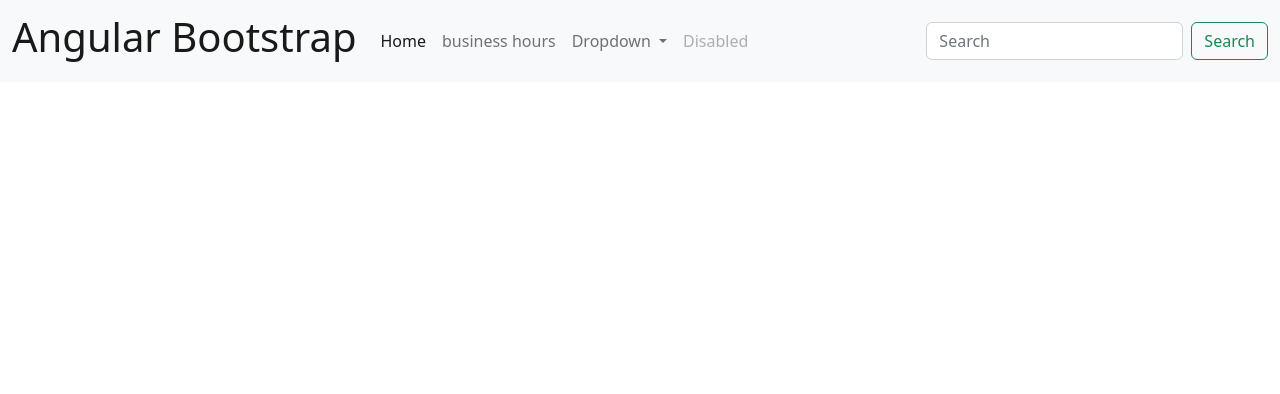
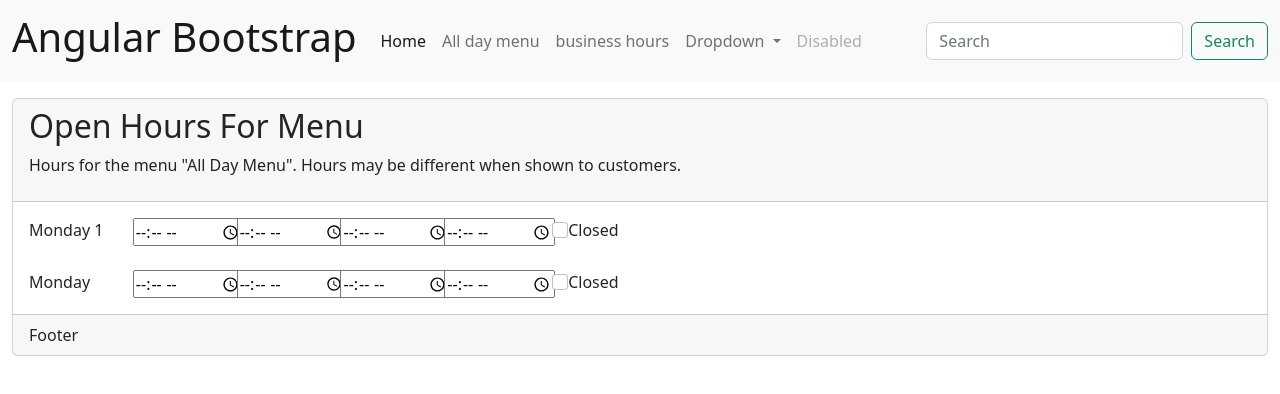
Before and after one commit to elteyab/shiny-engine, an Angular app: page /all_day_menu in a window 1280 px wide. Before the commit this address led to /. Shown: the top 394 px of the page. Built offline with nearby package versions, Linux system fonts and the light colour scheme.

Commit message:
funk this sh

```diff
--- /dev/null
+++ b/src/app/Pages/Business/all-day-menu/all-day-menu.component.html
@@ -0,0 +1,37 @@
+<ng-container>
+  <div class="card">
+    <div class="card-header">
+      <h2>Open Hours For Menu</h2>
+      <p>Hours for the menu "All Day Menu". Hours may be different when shown to customers.</p>
+    </div>
+    <form [formGroup]="workHoursForm2" (ngSubmit)="submit()">
+      <!--    <div class="card-body" *ngFor="let item of daysTime">-->
+      <div class="card-body">
+        <div class="row">
+          <div class="col-1">Monday {{daysTime.days[0].day}}</div>
+          <!--        <div class="col-1"><input type="time" formControlName="morningStartTime" [(ngModel)]="workHoursForm.morningStartTime"></div>-->
+          <div class="col-1"><input type="time" formControlName="morningStartTime"></div>
+          <div class="col-1"><input type="time" name="morningCloseTime"></div>
+          <div class="col-1"><input type="time" name="afterNoonStartTime"></div>
+          <div class="col-1"><input type="time" name="afterNoonCloseTime"></div>
+          <div class="col-2"><input class="form-check-input ms-lg-1" formControlName="isClosed"
+                                    type="checkbox">
+            <span class="pt-0">Closed</span></div>
+        </div>
+
+        <div class="row pt-4">
+          <div class="col-1">Monday</div>
+          <div class="col-1"><input type="time" name="morningStartTime"></div>
+          <div class="col-1"><input type="time" name="morningCloseTime"></div>
+          <div class="col-1"><input type="time" name="afterNoonStartTime"></div>
+          <div class="col-1"><input type="time" name="afterNoonCloseTime"></div>
+          <div class="col-2"><input class="form-check-input ms-lg-1" type="checkbox">
+            <span class="pt-0">Closed</span></div>
+        </div>
+      </div>
+    </form>
+    <div class="card-footer">Footer</div>
+  </div>
+
+
+</ng-container>
--- /dev/null
+++ b/src/app/Pages/Business/all-day-menu/all-day-menu.component.ts
@@ -0,0 +1,97 @@
+import {Component} from '@angular/core';
+import {FormGroup, FormControl, Validators, FormBuilder} from '@angular/forms';
+
+@Component({
+  selector: 'app-all-day-menu',
+  templateUrl: './all-day-menu.component.html',
+  styleUrls: ['./all-day-menu.component.css']
+})
+export class AllDayMenuComponent {
+
+  workHoursForm2: FormGroup;
+
+  // workHoursForm: any;
+  public daysTime: any;
+
+  constructor(private fb: FormBuilder) {
+
+    this.workHoursForm2 = new FormGroup({
+      day: new FormControl(),
+      morningStartTime: new FormControl(),
+      morningCloseTime: new FormControl(),
+      afterNoonStartTime: new FormControl(),
+      afterNoonCloseTime: new FormControl(),
+      isClosed: new FormControl()
+    });
+// this.workHoursForm2 = this
+    this.daysTime = this.demoData();
+    console.log("days: ", this.demoData())
+  }
+
+  demoData() {
+    return {
+      "days": [
+        {
+          "day": "1",
+          "morningStartTime": "09:30",
+          "morningCloseTime": "09:30",
+          "afterNoonStartTime": "15: 20",
+          "afterNoonCloseTime": "10:19",
+          "isClosed": true
+        },
+        {
+          "day": "2",
+          "morningStartTime": "09:30",
+          "morningCloseTime": "09:30",
+          "afterNoonStartTime": "15: 20",
+          "afterNoonCloseTime": "10:19",
+          "isClosed": false
+        },
+        {
+          "day": "3",
+          "morningStartTime": "09:30",
+          "morningCloseTime": "09:30",
+          "afterNoonStartTime": "15: 20",
+          "afterNoonCloseTime": "10:19",
+          "isClosed": false
+        },
+        {
+          "day": "4",
+          "morningStartTime": "09:30",
+          "morningCloseTime": "09:30",
+          "afterNoonStartTime": "15: 20",
+          "afterNoonCloseTime": "10:19",
+          "isClosed": false
+        },
+        {
+          "day": "5",
+          "morningStartTime": "09:30",
+          "morningCloseTime": "09:30",
+          "afterNoonStartTime": "15: 20",
+          "afterNoonCloseTime": "10:19",
+          "isClosed": false
+        },
+        {
+          "day": "6",
+          "morningStartTime": "09:30",
+          "morningCloseTime": "09:30",
+          "afterNoonStartTime": "15: 20",
+          "afterNoonCloseTime": "10:19",
+          "isClosed": false
+        },
+        {
+          "day": "7",
+          "morningStartTime": "09:30",
+          "morningCloseTime": "09:30",
+          "afterNoonStartTime": "15: 20",
+          "afterNoonCloseTime": "10:19",
+          "isClosed": false
+        },
+      ]
+    }
+  }
+
+  submit() {
+    console.log("print: ", this.workHoursForm2.value);
+  }
+}
--- a/src/app/Pages/Business/business-hours/business-hours.component.ts
+++ b/src/app/Pages/Business/business-hours/business-hours.component.ts
@@ -24,8 +24,8 @@ export class BusinessHoursComponent {
 
   newAdditional(): FormGroup {
     return this.fb.group({
-      qty: '',
-      price: '',
+      special_hours: '',
+      special_hours2: '',
     })
   }
 
--- a/src/app/app-routing.module.ts
+++ b/src/app/app-routing.module.ts
@@ -1,13 +1,17 @@
 import {NgModule} from '@angular/core';
 import {RouterModule, Routes} from '@angular/router';
 import {BusinessHoursComponent} from "./Pages/Business/business-hours/business-hours.component";
+import {AllDayMenuComponent} from "./Pages/Business/all-day-menu/all-day-menu.component";
+import {FormsModule, ReactiveFormsModule} from "@angular/forms";
 
 const routes: Routes = [
+  {path: 'all_day_menu', component: AllDayMenuComponent},
   {path: 'business_hours', component: BusinessHoursComponent}
 ];
 
 @NgModule({
-  imports: [RouterModule.forRoot(routes)],
+  imports: [RouterModule.forRoot(routes), FormsModule,
+    ReactiveFormsModule],
   exports: [RouterModule]
 })
 export class AppRoutingModule {
--- a/src/app/app.component.html
+++ b/src/app/app.component.html
@@ -11,6 +11,9 @@
       <ul class="navbar-nav me-auto mb-2 mb-lg-0">
         <li class="nav-item">
           <a class="nav-link active" aria-current="page" href="#">Home</a>
+        </li>
+        <li class="nav-item">
+          <a class="nav-link" routerLink="/all_day_menu">All day menu</a>
         </li>
         <li class="nav-item">
           <a class="nav-link" routerLink="/business_hours">business hours</a>
```
Also changed, not shown: src/app/Interfaces/Business/work-houre.ts (added, +7 -0 lines), src/app/app.module.ts (+7 -3 lines), src/app/Pages/Business/all-day-menu/all-day-menu.component.css (added), 1 other file (tests, documents, lock files or other folders).
